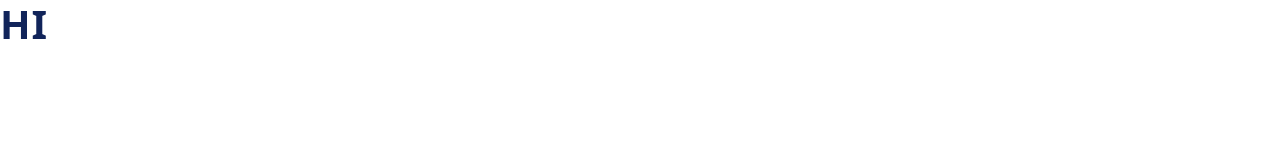
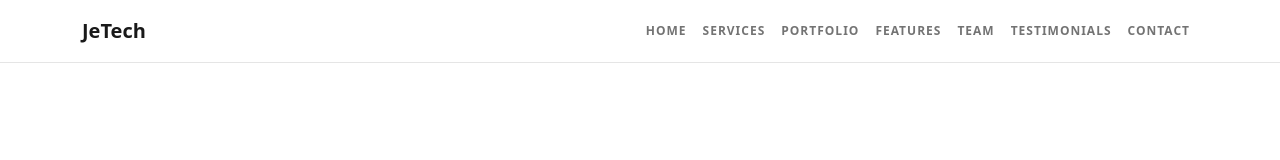
Before and after one commit to Justina177/JeTech-Bootstrap-5-Template, a plain HTML site: page index.html in a window 1280 px wide. Drawn offline with Linux system fonts and the light colour scheme.

Commit message:
added navbar

```diff
--- a/css/styles.css
+++ b/css/styles.css
@@ -32,3 +32,17 @@ section {
     padding-top: 100px;
     padding-bottom: 100px;
 }
+
+.navbar {
+    border-bottom: 1px solid rgba(0, 0, 0, 0.1);
+}
+
+.navbar .nav-link {
+    font-size: 12px;
+    text-transform: uppercase;
+    letter-spacing: 1px;
+}
+
+.navbar .nav-link.active {
+    color: #E93B81;
+}
--- a/index.html
+++ b/index.html
@@ -16,8 +16,41 @@
     <title>JeTech Bootstrap 5 Template</title>
 
 </head>
-<body>
-    <h1>hi</h1>
+<body data-bs-spy="scroll" data-bs-target=".navbar">
+        <nav class="navbar navbar-expand-lg navbar-light bg-white">
+            <div class="container">
+              <a class="navbar-brand" href="#">JeTech</a>
+              <button class="navbar-toggler" type="button" data-bs-toggle="collapse" data-bs-target="#navbarNav" aria-controls="navbarNav" aria-expanded="false" aria-label="Toggle navigation">
+                <span class="navbar-toggler-icon"></span>
+              </button>
+              <div class="collapse navbar-collapse" id="navbarNav">
+                <ul class="navbar-nav ms-auto">
+                  <li class="nav-item">
+                    <a class="nav-link" href="#home">Home</a>
+                  </li>
+                  <li class="nav-item">
+                    <a class="nav-link" href="#services">Services</a>
+                  </li>
+                  <li class="nav-item">
+                    <a class="nav-link" href="#portfolio">Portfolio</a>
+                  </li>
+                  <li class="nav-item">
+                    <a class="nav-link" href="#features">Features</a>
+                  </li>
+                  <li class="nav-item">
+                    <a class="nav-link" href="#team">Team</a>
+                  </li>
+                  <li class="nav-item">
+                    <a class="nav-link" href="#testimonials">Testimonials</a>
+                  </li>
+                  <li class="nav-item">
+                    <a class="nav-link" href="#contact">Contact</a>
+                  </li>
+                </ul>
+              </div>
+            </div>
+          </nav>
+    </h1>
 
 
 
```
